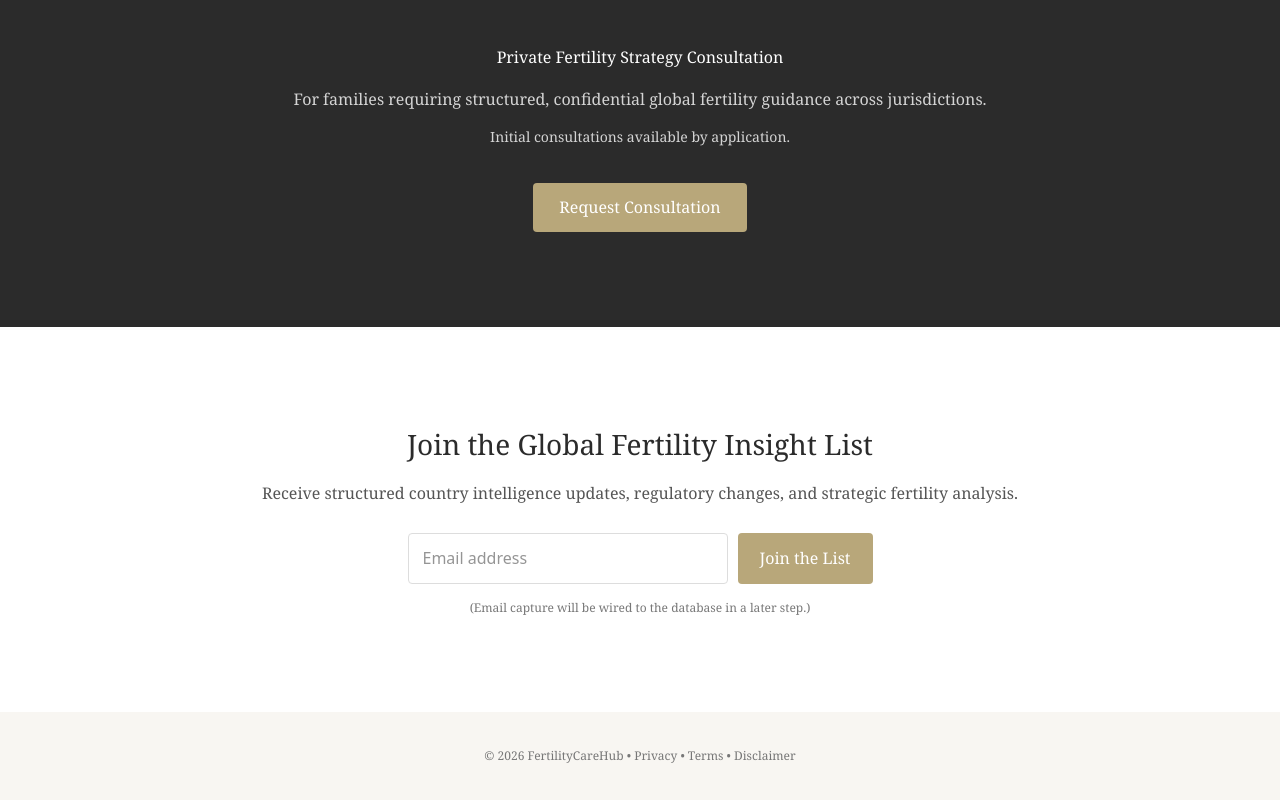
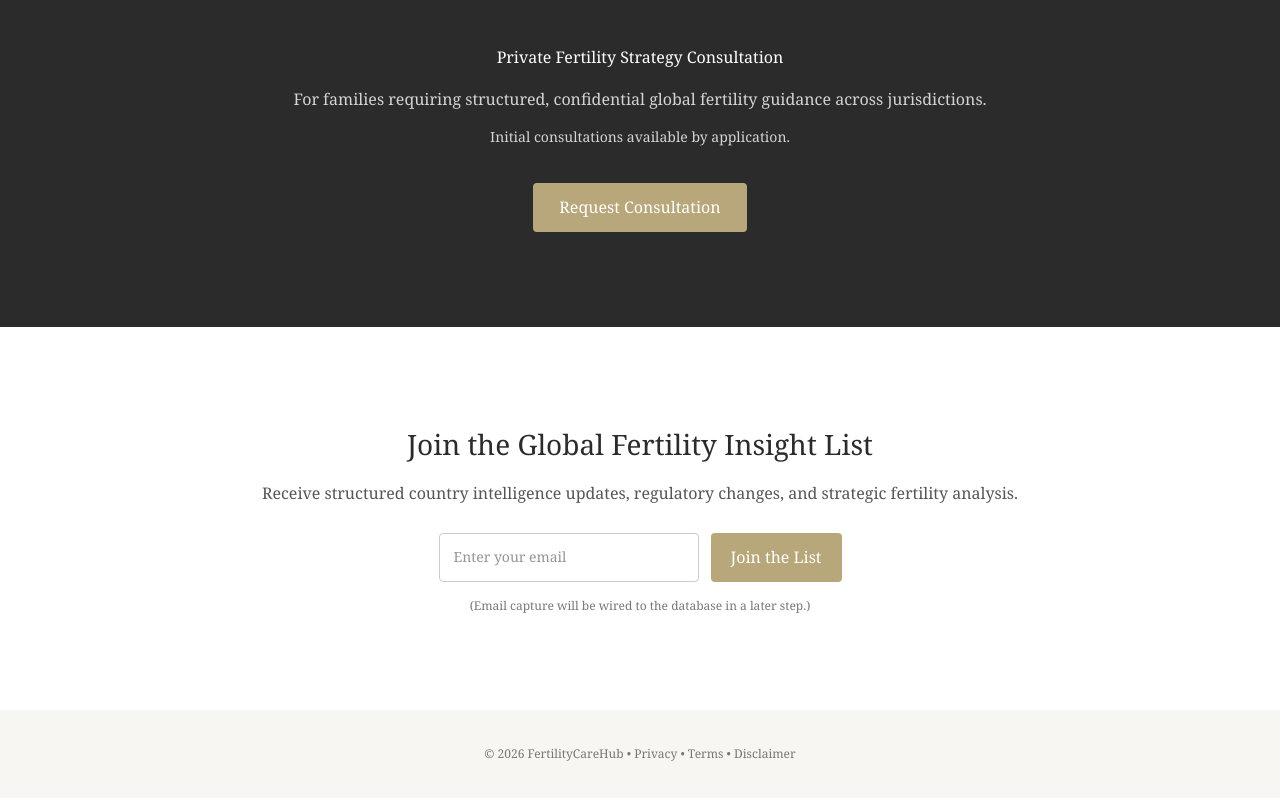
Before and after one commit to fmeliteintl-collab/fertilitycarehub-web, a Next.js app: page / in a window 1280 px wide. Shown: the part 2294-3094 px from the top of the page. Built offline with nearby package versions, Linux system fonts and the light colour scheme.

Commit message:
Enable email capture subscribe

```diff
--- /dev/null
+++ b/app/api/subscribe/route.ts
@@ -0,0 +1,20 @@
+import { NextResponse } from "next/server";
+
+export async function POST(req: Request) {
+  try {
+    const { email } = await req.json();
+
+    if (!email || typeof email !== "string") {
+      return NextResponse.json({ error: "Email required" }, { status: 400 });
+    }
+
+    const clean = email.trim().toLowerCase();
+
+    // TEMP: proves it works (shows in Cloudflare logs / server logs)
+    console.log("NEW SUBSCRIBER:", clean);
+
+    return NextResponse.json({ ok: true });
+  } catch {
+    return NextResponse.json({ error: "Invalid request" }, { status: 400 });
+  }
+}
--- a/app/page.tsx
+++ b/app/page.tsx
@@ -1,5 +1,27 @@
+"use client";
+import { useState, type FormEvent } from "react";
 import Link from "next/link";
 export default function Home() {
+  const [email, setEmail] = useState("");
+  const [status, setStatus] = useState<"idle" | "loading" | "ok" | "error">("idle");
+
+  async function onJoinList(e: FormEvent<HTMLFormElement>)  {
+    e.preventDefault();
+    setStatus("loading");
+
+    const res = await fetch("/api/subscribe", {
+      method: "POST",
+      headers: { "Content-Type": "application/json" },
+      body: JSON.stringify({ email }),
+    });
+
+    if (res.ok) {
+      setEmail("");
+      setStatus("ok");
+    } else {
+      setStatus("error");
+    }
+  }
   return (
     <main
       style={{
@@ -241,40 +263,55 @@ export default function Home() {
             Receive structured country intelligence updates, regulatory changes, and strategic fertility analysis.
           </p>
 
-          <div
+          <form
+  onSubmit={onJoinList}
   style={{
     display: "flex",
     justifyContent: "center",
-              gap: 10,
+    gap: 12,
     flexWrap: "wrap",
   }}
 >
   <input
     type="email"
-              placeholder="Email address"
+    value={email}
+    onChange={(e) => setEmail(e.target.value)}
+    required
+    placeholder="Enter your email"
     style={{
       padding: "12px 14px",
-                width: 320,
-                maxWidth: "90vw",
+      minWidth: "260px",
       borderRadius: 4,
-                border: "1px solid #ddd",
-                fontFamily: "system-ui, -apple-system, Segoe UI, Roboto, Arial",
+      border: "1px solid #ccc",
+      fontSize: "14px",
     }}
   />
 
   <button
+    type="submit"
     style={{
-                padding: "12px 22px",
+      padding: "12px 20px",
       backgroundColor: "#b8a77a",
       color: "#ffffff",
+      borderRadius: 4,
       border: "none",
-                borderRadius: "4px",
       cursor: "pointer",
+      fontWeight: 500,
     }}
   >
-              Join the List
+    {status === "loading" ? "Joining..." : "Join the List"}
   </button>
-          </div>
+</form>
+
+{status === "ok" && (
+  <p style={{ marginTop: 18, color: "#2d6a4f" }}>You’re on the list.</p>
+)}
+
+{status === "error" && (
+  <p style={{ marginTop: 18, color: "#c1121f" }}>
+    Something went wrong. Please try again.
+  </p>
+)}
 
           <p style={{ marginTop: 14, fontSize: 12, color: "#777" }}>
             (Email capture will be wired to the database in a later step.)
```
Lines whose indentation alone changed are shown as unchanged.
